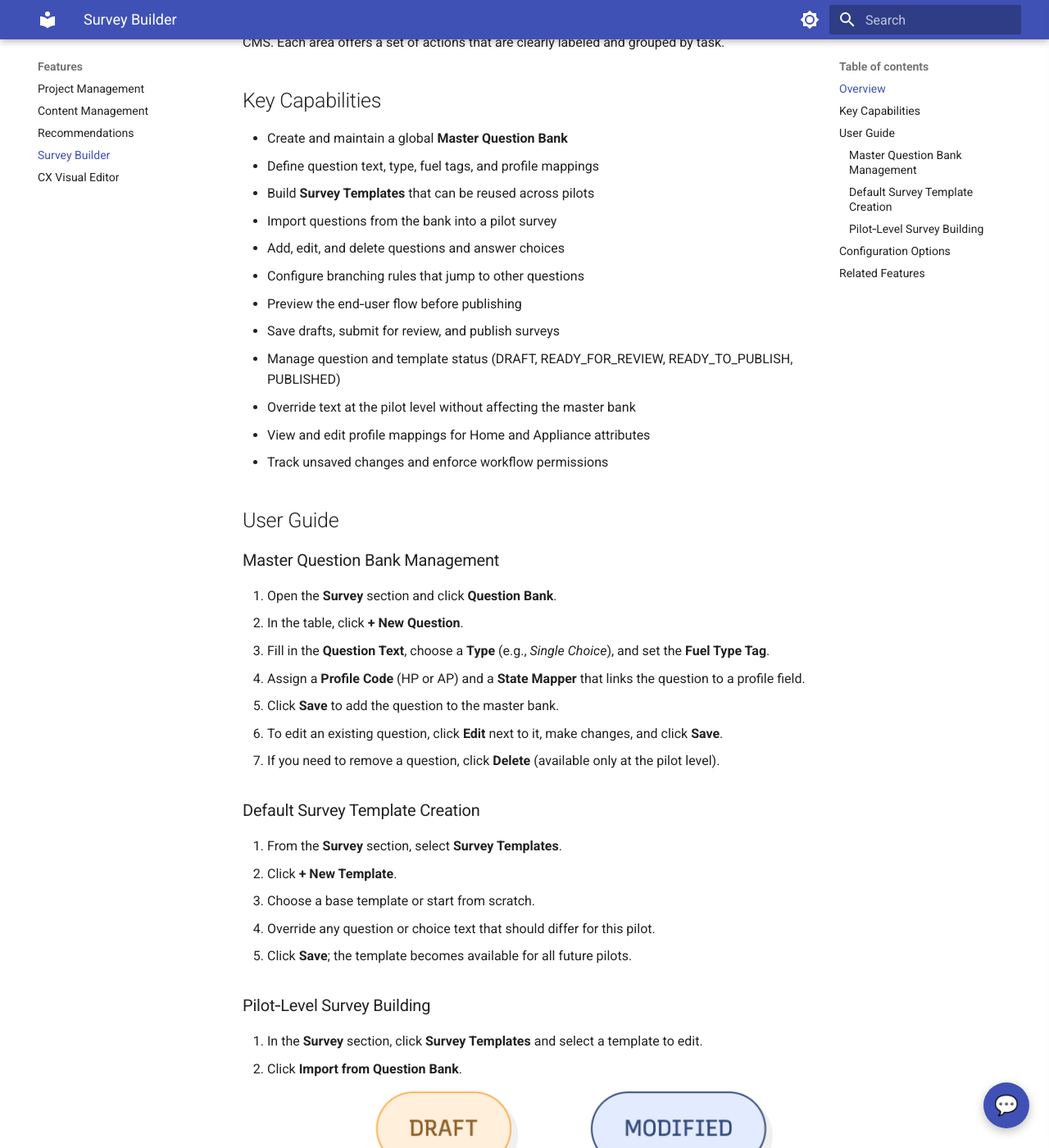
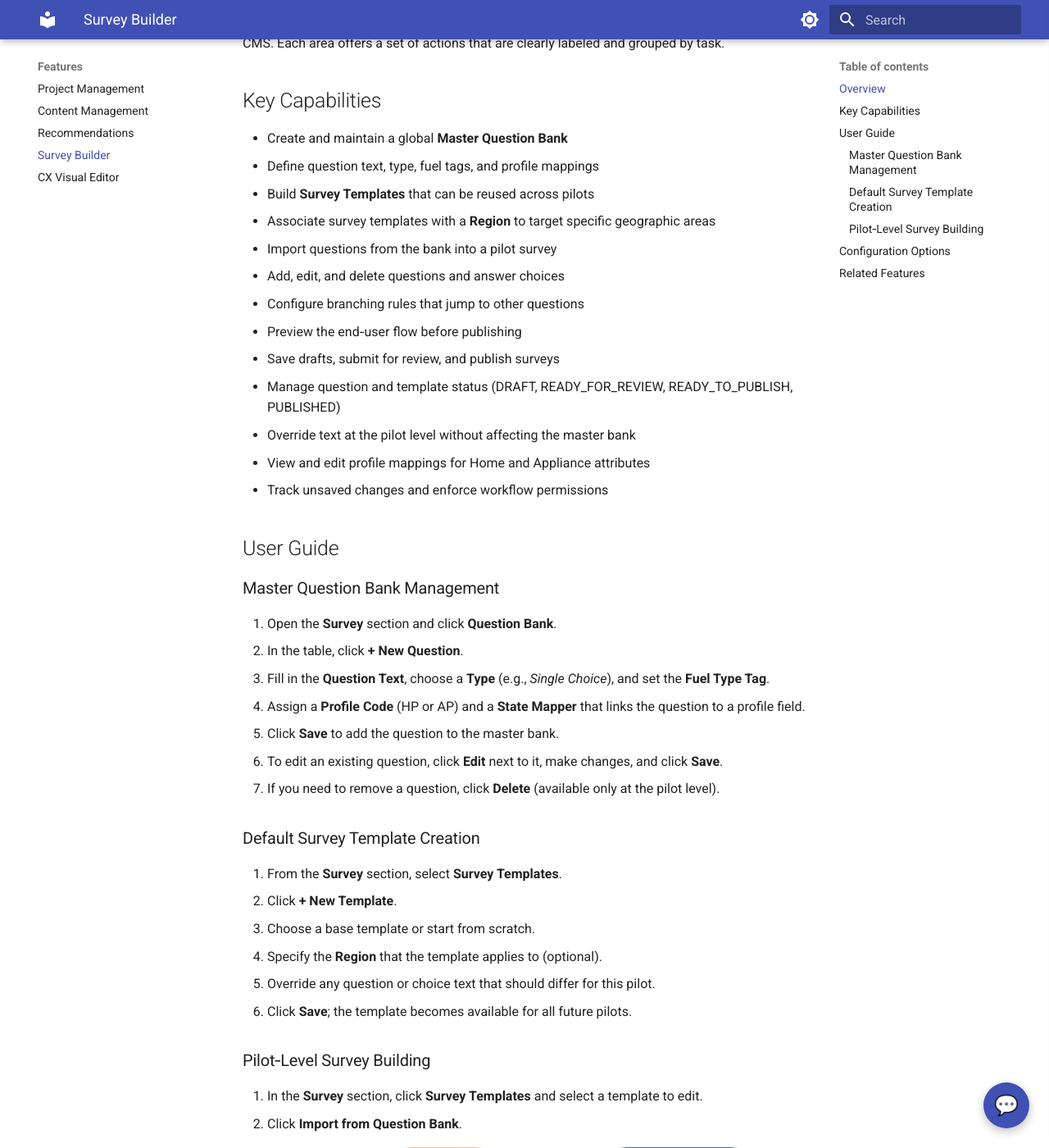
Before and after one commit to siddharth-bidgely/product-docs, an MkDocs documentation site: the page built from docs/features/survey-builder.md, in a window 1280 px wide and 1400 px high, scrolled down 558 px. Shown: the whole window at 82% size. Built offline with MkDocs 1.6.1 and Material for MkDocs 9.7.7, drawn with Linux system fonts in a browser that asks for light colours.

Commit message:
docs(bidgely/bidgely-quill): update features/survey-builder.md from PR #61

```diff
--- a/docs/features/survey-builder.md
+++ b/docs/features/survey-builder.md
@@ -1,30 +1,34 @@
 # Survey Builder
 
 !!! abstract "Confluence"
-    - [Confluence 1](https://bidgely.atlassian.net/wiki/pages/viewpage.action?pageId=948535302)
+\- [Confluence 1](https://bidgely.atlassian.net/wiki/pages/viewpage.action?pageId=948535302)
 
 ## Overview
+
 The Survey Builder in DETO lets utilities create, edit, and publish customer‑facing surveys without needing engineering support. It centralizes all questions, branching logic, and profile mappings in a single, easy‑to‑use interface. Product managers can build a master question bank, while delivery engineers assemble pilot‑specific surveys from that bank. The system tracks changes, enforces review workflows, and ensures that every survey is consistent across utilities.
 
 The dashboard is organized into three main areas: the **Question Bank**, the **Survey Templates** list, and the **Template Editor**. Users can switch between these views from the Survey section of the CMS. Each area offers a set of actions that are clearly labeled and grouped by task.
 
 ## Key Capabilities
-- Create and maintain a global **Master Question Bank**
-- Define question text, type, fuel tags, and profile mappings
-- Build **Survey Templates** that can be reused across pilots
-- Import questions from the bank into a pilot survey
-- Add, edit, and delete questions and answer choices
-- Configure branching rules that jump to other questions
-- Preview the end‑user flow before publishing
-- Save drafts, submit for review, and publish surveys
-- Manage question and template status (DRAFT, READY_FOR_REVIEW, READY_TO_PUBLISH, PUBLISHED)
-- Override text at the pilot level without affecting the master bank
-- View and edit profile mappings for Home and Appliance attributes
-- Track unsaved changes and enforce workflow permissions
+
+* Create and maintain a global **Master Question Bank**
+* Define question text, type, fuel tags, and profile mappings
+* Build **Survey Templates** that can be reused across pilots
+* Associate survey templates with a **Region** to target specific geographic areas
+* Import questions from the bank into a pilot survey
+* Add, edit, and delete questions and answer choices
+* Configure branching rules that jump to other questions
+* Preview the end‑user flow before publishing
+* Save drafts, submit for review, and publish surveys
+* Manage question and template status (DRAFT, READY\_FOR\_REVIEW, READY\_TO\_PUBLISH, PUBLISHED)
+* Override text at the pilot level without affecting the master bank
+* View and edit profile mappings for Home and Appliance attributes
+* Track unsaved changes and enforce workflow permissions
 
 ## User Guide
 
 ### Master Question Bank Management
+
 1. Open the **Survey** section and click **Question Bank**.
 2. In the table, click **+ New Question**.
 3. Fill in the **Question Text**, choose a **Type** (e.g., *Single Choice*), and set the **Fuel Type Tag**.
@@ -34,13 +38,16 @@ The dashboard is organized into three main areas: the **Question Bank**, the **S
 7. If you need to remove a question, click **Delete** (available only at the pilot level).
 
 ### Default Survey Template Creation
+
 1. From the **Survey** section, select **Survey Templates**.
 2. Click **+ New Template**.
 3. Choose a base template or start from scratch.
-4. Override any question or choice text that should differ for this pilot.
-5. Click **Save**; the template becomes available for all future pilots.
+4. Specify the **Region** that the template applies to (optional).
+5. Override any question or choice text that should differ for this pilot.
+6. Click **Save**; the template becomes available for all future pilots.
 
 ### Pilot‑Level Survey Building
+
 1. In the **Survey** section, click **Survey Templates** and select a template to edit.
 2. Click **Import from Question Bank**.
    ![Survey Builder Overview](../assets/images/948535302-Mermaid-20Chart-20-20Create-20complex-20visual-20diagrams-20with-20text.-2025-10.png)
@@ -52,10 +59,12 @@ The dashboard is organized into three main areas: the **Question Bank**, the **S
 8. Submit the draft for review by clicking **Submit for Review**.
 
 ## Configuration Options
+
 Survey Builder configuration is managed by system administrators. Users can only modify questions, templates, and branching logic within the limits of their role. Permissions for publishing and reviewing are controlled through the CMS role settings.
 
 ## Related Features
-- [Survey Builder](survey-builder.md)
-- [Recommendations](recommendations.md)
-- [CX Visual Editor](cx-visual-editor.md)
-- [Workflow Engine](workflow-engine.md)
+
+* [Survey Builder](survey-builder.md)
+* [Recommendations](recommendations.md)
+* [CX Visual Editor](cx-visual-editor.md)
+* [Workflow Engine](workflow-engine.md)
```
